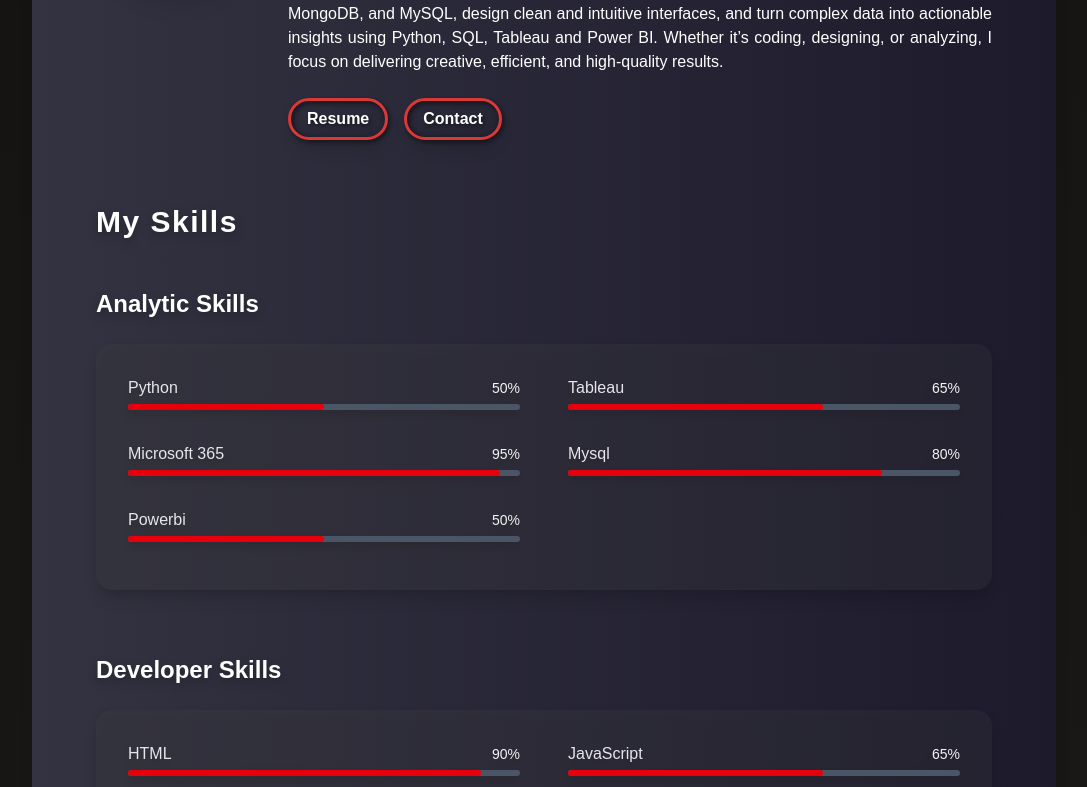
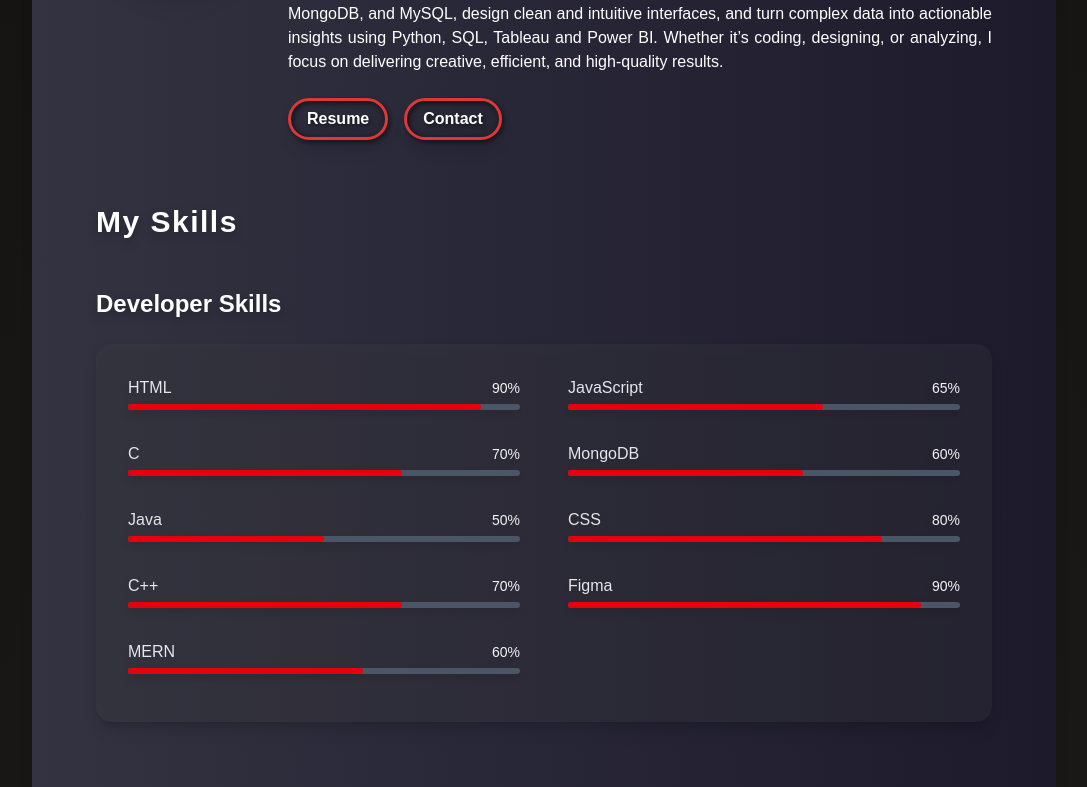
Before and after one commit to Kas-Sai/Profile_page, a Next.js app: page / in a window 1280 px wide. Shown: the part 510-1297 px from the top of the page, without its empty margins (96-1183 px from the left). Built offline with nearby package versions, Linux system fonts and the light colour scheme.

Commit message:
Change visibility of analytic skills section

```diff
--- a/src/sections/Skills.js
+++ b/src/sections/Skills.js
@@ -11,7 +11,7 @@ const Skills = () => {
           md:drop-shadow-[0_4px_4px_rgba(0,0,0,0.25)]">
             <div className="max-w-4xl mx-auto">
                 <h2 className="text-3xl font-bold mb-12 tracking-wider text-center md:text-left">My Skills</h2>
-                <div className="mb-16">
+                <div className="mb-16 hidden">
                     <h3 className="text-2xl font-semibold mb-6 text-white">Analytic Skills</h3>
                     <div className="bg-[#474747]/20 p-8 rounded-2xl shadow-lg backdrop-blur-md">
                         <div className="grid grid-cols-1 md:grid-cols-2 gap-x-12 gap-y-4">{analyticSkills.map((skill) => <SkillBar key={skill.name} name={skill.name} percentage={skill.percentage} />)}</div>
```
